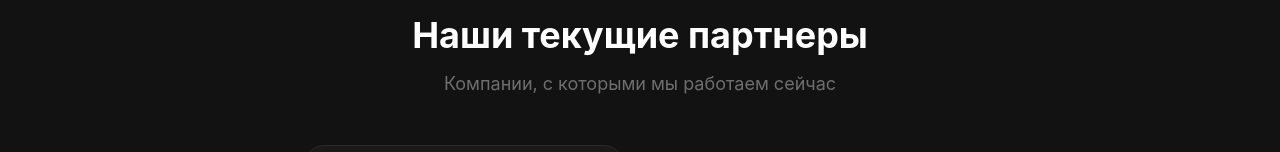
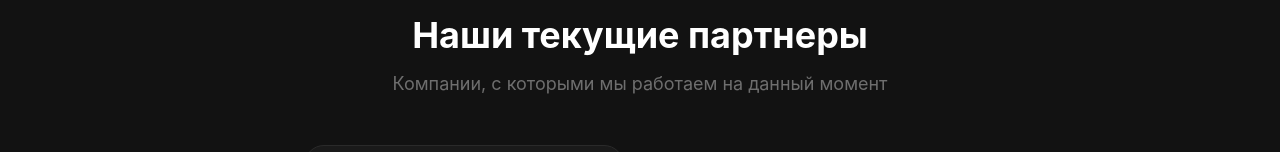
Before and after one commit to blyashka1-web/bar-agency, a Next.js app: page / in a window 1280 px wide. Shown: the part 723-875 px from the top of the page. Built offline with nearby package versions, Linux system fonts and the light colour scheme.

Commit message:
Изменен подзаголовок блока клиентов

```diff
--- a/app/page.tsx
+++ b/app/page.tsx
@@ -41,7 +41,7 @@ export default function Home() {
         <section className="clients">
           <div className="container">
             <h2>Наши текущие партнеры</h2>
-            <p className="clients-subtitle">Компании, с которыми мы работаем сейчас</p>
+            <p className="clients-subtitle">Компании, с которыми мы работаем на данный момент</p>
             <div className="clients-grid">
               {clients.map((client, index) => (
                 <div key={index} className="client-card">
```
